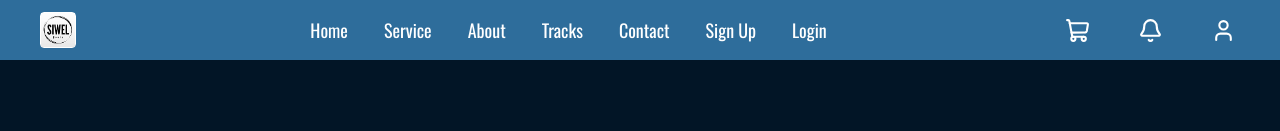
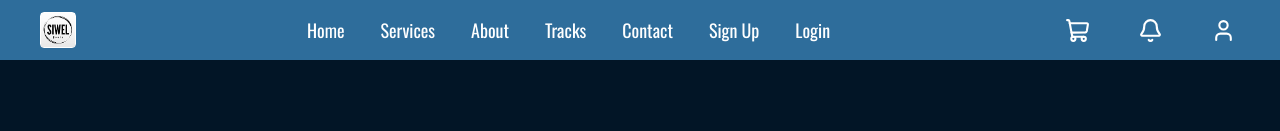
Before and after one commit to BulusHamnu/siwel-beat-ecommerce-application, a React (Vite) app in the folder front-end/: page / in a window 1280 px wide. Shown: the top 131 px of the page. Built offline with nearby package versions, Linux system fonts and the light colour scheme; a web font is replaced by a local one.

Commit message:
Fix: Refactored header navbar, added listener on li element to trigger links and also on links anchors to collapse navbar when opened.

```diff
--- a/front-end/src/components/header.tsx
+++ b/front-end/src/components/header.tsx
@@ -1,5 +1,5 @@
 import { User, Bell, ShoppingCart, Menu, X } from "lucide-react";
-import { useState } from "react";
+import { useState, useRef } from "react";
 import { Link } from "react-router-dom";
 
 type To =
@@ -9,10 +9,40 @@ type To =
       search?: string;
     };
 
-function LinkItem({ text, to }: { text: string; to: To }) {
+function LinkItem({
+  text,
+  to,
+  type,
+  setIsOpen,
+}: {
+  text: string;
+  to: To;
+  type?: string;
+  setIsOpen: (value: boolean) => void;
+}) {
+  const linkRef = useRef<HTMLAnchorElement>(null);
+  const handleLiClick = () => {
+    linkRef.current?.click();
+  };
+
   return (
-    <li className="cursor-pointer p-3 text-center max-md:text-lg md:p-1 w-full hover:bg-[#1c567e] transition-colors duration-300">
-      <Link to={to}>{text}</Link>
+    <li
+      onClick={() => handleLiClick()}
+      className="cursor-pointer p-3 py-5 text-center max-md:text-lg md:p-1 w-full hover:bg-[#1c567e] transition-colors duration-300"
+    >
+      {type === "normal" ? (
+        <a
+          ref={linkRef}
+          onClick={() => setIsOpen(false)}
+          href={typeof to === "string" ? to : "#"}
+        >
+          {text}
+        </a>
+      ) : (
+        <Link ref={linkRef} onClick={() => setIsOpen(false)} to={to}>
+          {text}
+        </Link>
+      )}
     </li>
   );
 }
@@ -33,24 +63,38 @@ function Header() {
         className={`${isOpen ? "right-0 border-t border-b-white" : "-right-full"} bg-[#2E6D9B] text-white fixed top-15 max-md:h-full max-sm:w-[60vw] max-md:w-[40vw] md:w-fit md:static md:block transition-all duration-500 ease-in-out`}
       >
         <ul className="flex flex-col md:flex-row md:flex-nowrap md:gap-7 text-md md:text-lg text-left md:text-center">
-          <LinkItem text="Home" to="/" />
-          <li className="cursor-pointer p-3 max-md:text-lg text-center md:p-1 w-full hover:bg-[#1c567e] transition-colors duration-300">
-            <a href="#services">Service</a>
-          </li>
-          <li className="cursor-pointer p-3 max-md:text-lg text-center md:p-1 w-full hover:bg-[#1c567e] transition-colors duration-300">
-            <a href="#about">About</a>
-          </li>
-          <LinkItem text="Tracks" to="/tracks" />
-          <li className="cursor-pointer p-3 max-md:text-lg text-center md:p-1 w-full hover:bg-[#1c567e] transition-colors duration-300">
-            <a href="#contact">Contact</a>
-          </li>
+          <LinkItem setIsOpen={setIsOpen} text="Home" to="/" />
+
+          <LinkItem
+            setIsOpen={setIsOpen}
+            text="Services"
+            to="#services"
+            type="normal"
+          />
+          <LinkItem
+            setIsOpen={setIsOpen}
+            text="About"
+            to="#about"
+            type="normal"
+          />
+
+          <LinkItem setIsOpen={setIsOpen} text="Tracks" to="/tracks" />
+          <LinkItem
+            setIsOpen={setIsOpen}
+            text="Contact"
+            to="#contact"
+            type="normal"
+          />
+
           {!isAutheticated ? (
             <>
               <LinkItem
+                setIsOpen={setIsOpen}
                 text="Sign Up"
                 to={{ pathname: "/auth", search: "?action=signup" }}
               />
               <LinkItem
+                setIsOpen={setIsOpen}
                 text="Login"
                 to={{ pathname: "/auth", search: "?action=login" }}
               />
```
